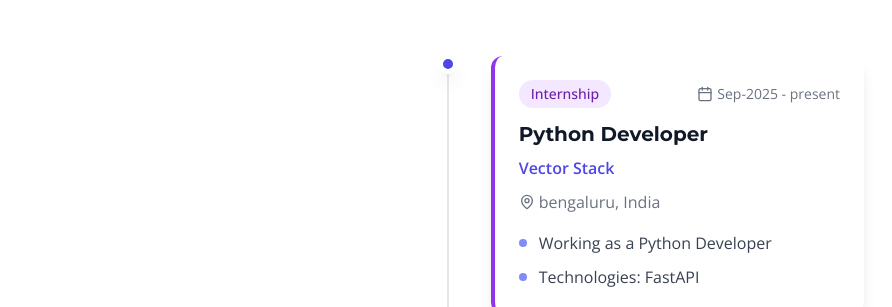
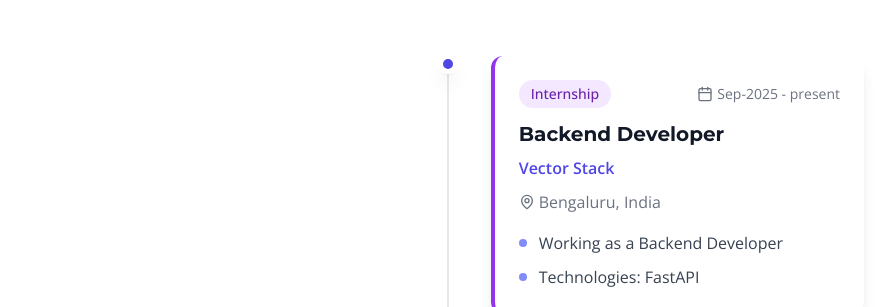
Before and after one commit to Zaidshaikh2811/ZaidShaikh, a React (Vite) app: page / in a window 1280 px wide. Shown: the part 1000-1307 px from the top of the page, without its empty margins (192-1084 px from the left). Built offline with nearby package versions, Linux system fonts and the light colour scheme.

Commit message:
Refactor: Remove unnecessary React imports and update experience titles in resume

```diff
--- a/src/App.tsx
+++ b/src/App.tsx
@@ -1,4 +1,3 @@
-import React from 'react';
 import Header from './components/Header';
 import Hero from './components/Hero';
 import Experience from './components/Experience';
--- a/src/components/Experience.tsx
+++ b/src/components/Experience.tsx
@@ -1,4 +1,4 @@
-import React, { useEffect, useRef, useState } from 'react';
+import { useEffect, useRef, useState } from 'react';
 import { Calendar, MapPin, Award } from 'lucide-react';
 
 interface ExperienceItem {
@@ -15,12 +15,12 @@ interface ExperienceItem {
 const experienceData: ExperienceItem[] = [
   {
     id: 1,
-    title: "Python Developer",
+    title: "Backend Developer",
     type: 'Internship',
     company: "Vector Stack ",
     period: "Sep-2025 - present",
-    location: 'bengaluru, India',
-    description: ["Working as a Python Developer", "Technologies: FastAPI"],
+    location: 'Bengaluru, India',
+    description: ["Working as a Backend Developer", "Technologies: FastAPI"],
     highlight: true
   },
   {
--- a/src/components/Header.tsx
+++ b/src/components/Header.tsx
@@ -1,4 +1,4 @@
-import React, { useState, useEffect } from 'react';
+import { useState, useEffect } from 'react';
 
 const Header = () => {
   const [scrollProgress, setScrollProgress] = useState(0);
@@ -45,7 +45,7 @@ const Header = () => {
                   {item}
                 </button>
               ))}
-               <a
+              <a
                 href="https://medium.com/@zaidshaikh2811"
                 target="_blank"
                 rel="noopener noreferrer"
--- a/src/components/Hero.tsx
+++ b/src/components/Hero.tsx
@@ -1,4 +1,4 @@
-import React, { useEffect, useState } from 'react';
+import { useEffect, useState } from 'react';
 import { Download, ChevronDown } from 'lucide-react';
 import image from '../../public/image.png'
 
```
Also changed, not shown: 1 other file (tests, documents, lock files or other folders).
